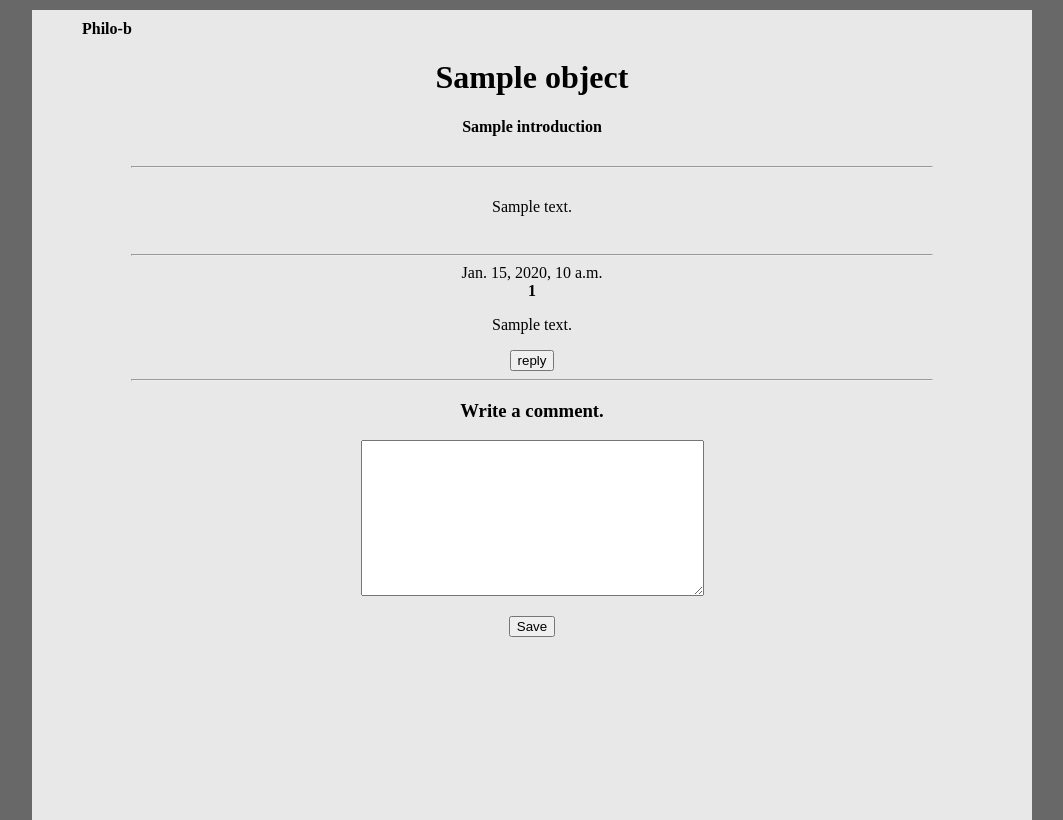
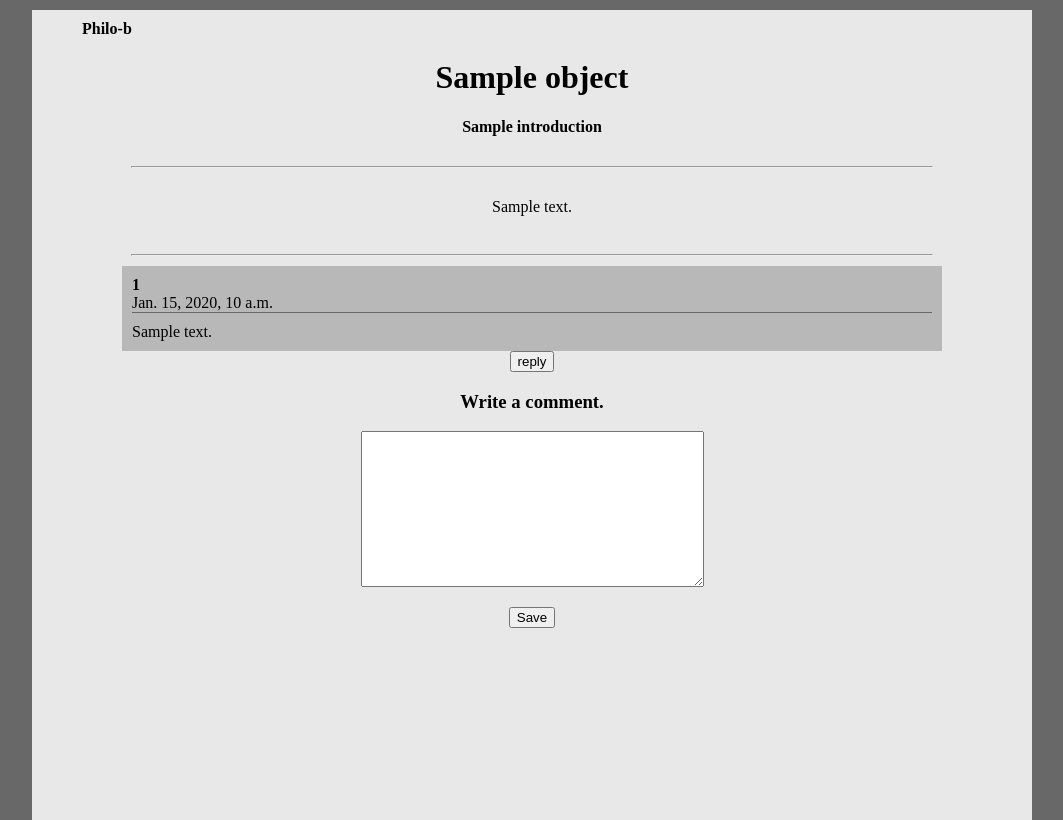
Before and after one commit to DZ84/philo-b, a Django app: template philo-b/templates/blog/post.html in a window 1280 px wide. Shown: the whole page, without its empty margins (108-1171 px from the left). Run offline with Django 3.2, Linux system fonts and the light colour scheme; tables that the repository leaves empty hold one stand-in row (values such as "Sample post"); the template is opened without the code that fills it: values that come from a table or form of the project are taken from there, most other values are stand-ins (such as "Sample title", 1, 10 or a date in 2020); data that the repository does not hold is empty.

Commit message:
changed some layout stuff, getting better

```diff
--- a/philo-b/templates/blog/post.html
+++ b/philo-b/templates/blog/post.html
@@ -2,6 +2,7 @@
 {% block css %}
 
 	<style>
+
 		.top-tag {
 			text-align: left;
 			margin-left: 5%;
@@ -13,8 +14,36 @@
 			width: 80%;
 		}
 
-		.separator-comment {
+		.separator-commentsection {
 		}
+
+		.comment-layout {
+			width: 80%;
+			margin: 10px auto 0;
+			padding: 10px;
+			background: #b8b8b8;
+		}
+
+		.comment-layout > .user-info,
+		.comment-layout > .date {
+			text-align: left;
+		}
+
+		.comment-layout > .separator-info {
+			margin: 0 0 10px;
+			width: auto;
+			border: none;
+			background-color: #686868;
+			/* color: #E8E8E8; was also in the example,
+			   but seems you can leave it out */
+			height: 1px;
+		}
+
+		.comment-layout > p {
+			text-align: left;
+			margin: 0;
+		}
+
 	</style>
 
 {% endblock css %}
@@ -43,13 +72,20 @@
 
 {% endblock content %}
 {% block comments %}
-	<hr class="separator-comment">
+	<hr class="separator-commentsection">
 	{% for comment in comments %}
 
-		<div class="date">{{ comment.pub_date }}</div>
-		<strong>{{ comment.author_id }}</strong>
-		<p>{{ comment.content|linebreaks }}</p>
-		<!--a href="#comment-{{ comment.id }}">#</a-->
+		<div class="comment-layout" id="comment-{{ comment.id }}">
+
+			<div class="user-info">
+				<strong>{{ comment.author_id }}</strong></div>
+			<div class="date">{{ comment.pub_date }}</div>
+			<hr class="separator-info">
+			<p>{{ comment.content|linebreaks }}</p>
+			<!--a href="#comment-{{ comment.id }}">#</a-->
+
+		</div>
+
 		<div id="comment-{{ comment.id }}"></div>
 		{% if form %}
 
@@ -58,7 +94,6 @@
 			</a>
 
 		{% endif %}
-		<hr>
 	{% empty %}
 
 		<p>No comments here yet :(</p>
@@ -67,6 +102,7 @@
 	{% if form %}
 
         <h3 id="write_comment"><a onclick="return show_comments_form('write_comment')">Write a comment.</a></h3>
+
 		<form id="comment_form" action="{% url 'add_comment' post.id %}" method="POST">
 			{% csrf_token %}
 			{{ form.as_p }}
@@ -91,20 +127,10 @@
 
 	<script>
 
-		// function show_form(parentId, elementTag, elementId, html) {
-		// 	// Adds an element to the document
-		// 	var p = document.getElementById(parentId);
-		// 	var newElement = document.createElement(elementTag);
-		// 	newElement.setAttribute('id', elementId);
-		// 	newElement.innerHTML = html;
-		// 	p.appendChild(newElement);
-		// }
-
 		function show_comments_form(parent_comment_id) {
 			if (parent_comment_id == 'write_comment') {
 				 document.getElementById("id_parent_comment").value = ''
-			}
-			else {
+			} else {
 				document.getElementById("id_parent_comment").value = parent_comment_id
 				parent_comment_id = "comment-" + parent_comment_id
 			}
```
